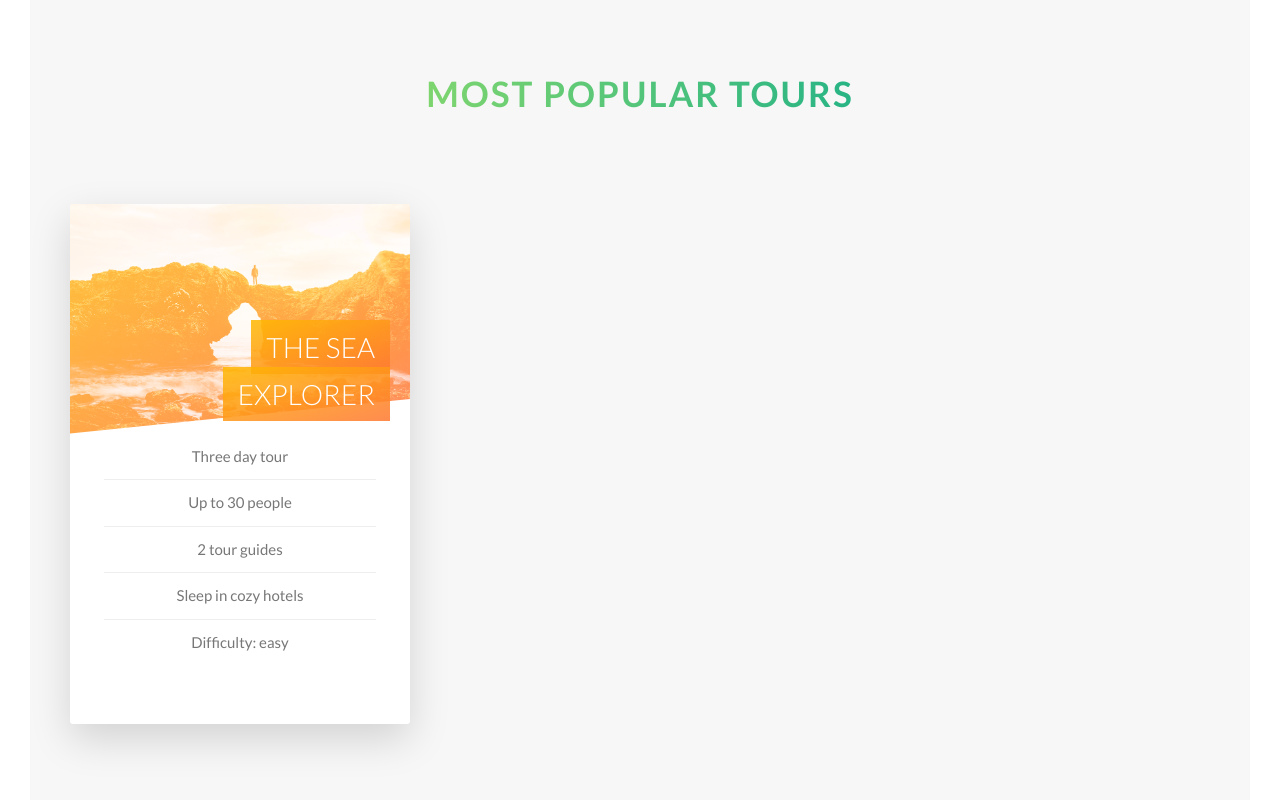
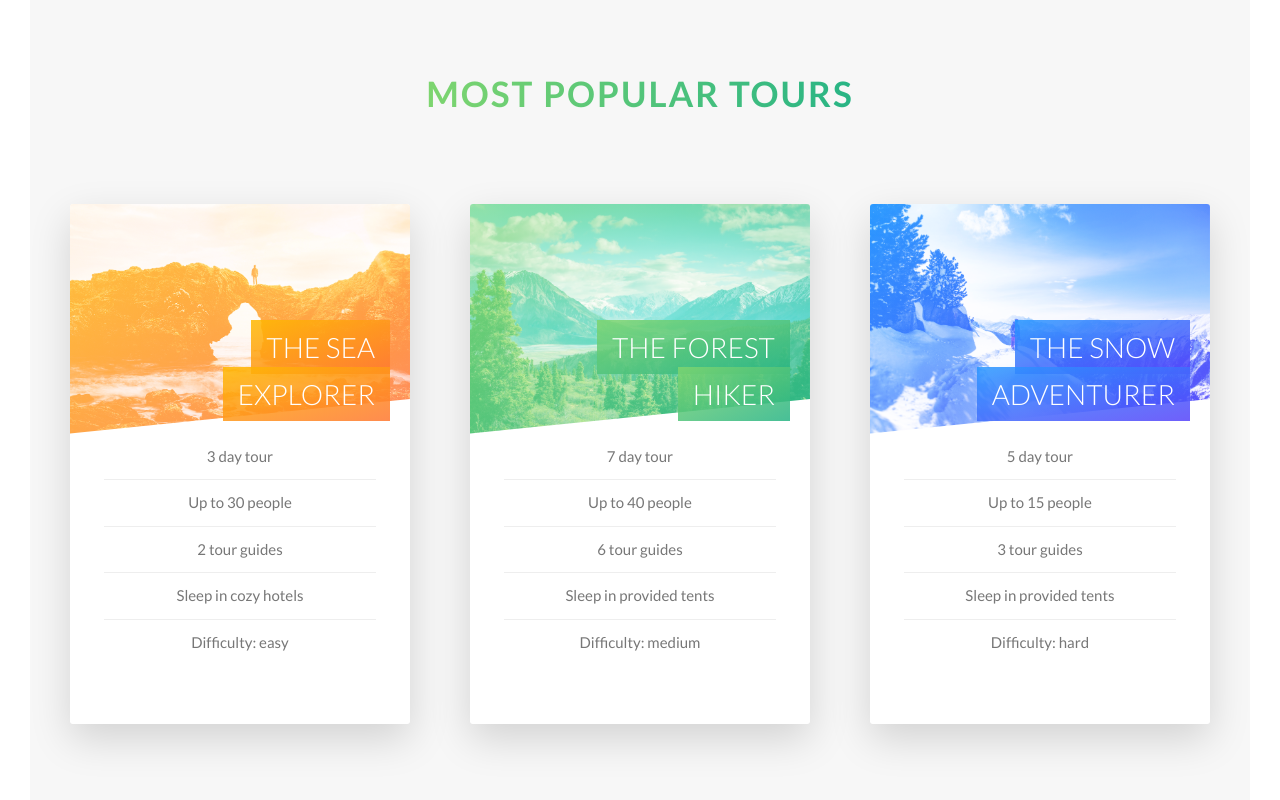
Before and after one commit to ellijayne/advanced-css-sass-play, a plain HTML site: page Natours/starter/index.html in a window 1280 px wide. Shown: the part 2330-3130 px from the top of the page. Drawn offline with Linux system fonts and the light colour scheme.

Commit message:
added other two tour cards and colors

```diff
--- a/Natours/starter/index.html
+++ b/Natours/starter/index.html
@@ -140,7 +140,9 @@
                     </h2>
                 </div>
 
+
               <div class="row">
+                  <!-- CARD ONE -->
                   <div class="col-1-of-3">
                     <div class="card">
                       <div class="card__side card__side--front">
@@ -156,7 +158,7 @@
 
                         <div class="card__details">
                           <ul>
-                            <li>Three day tour</li>
+                            <li>3 day tour</li>
                             <li>Up to 30 people</li>
                             <li>2 tour guides</li>
                             <li>Sleep in cozy hotels</li>
@@ -177,27 +179,84 @@
                     </div>
                   </div>
 
-                  <!-- <div class="col-1-of-3">
+                  <!-- CARD TWO -->
+                  <div class="col-1-of-3">
                     <div class="card">
                       <div class="card__side card__side--front">
-                        FRONT
+                        <div class="card__picture card__picture--2">
+                          <!-- background img added through css -->
+                        </div>
+
+                        <h4 class="card__heading">
+                          <span class="card__heading-span card__heading-span--2">
+                            The Forest Hiker
+                          </span>
+                        </h4>
+
+                        <div class="card__details">
+                          <ul>
+                            <li>7 day tour</li>
+                            <li>Up to 40 people</li>
+                            <li>6 tour guides</li>
+                            <li>Sleep in provided tents</li>
+                            <li>Difficulty: medium</li>
+                          </ul>
+                        </div>
+
                       </div>
-                      <div class="card__side card__side--back">
-                        BACK
+                      <div class="card__side card__side--back card__side--back-2">
+                        <div class="card__cta">
+                          <div class="card__price-box">
+                            <p class="card__price-only">Only</p>
+                            <div class="card__price-value">$897</div>
+                            <a href="#" class="btn btn--white">Book now!</a>
+                          </div>
+                        </div>
                       </div>
                     </div>
                   </div>
 
+                  <!-- CARD THREE -->
                   <div class="col-1-of-3">
                     <div class="card">
                       <div class="card__side card__side--front">
-                        FRONT
+                        <div class="card__picture card__picture--3">
+                          <!-- background img added through css -->
+                        </div>
+
+                        <h4 class="card__heading">
+                          <span class="card__heading-span card__heading-span--3">
+                            The Snow Adventurer
+                          </span>
+                        </h4>
+
+                        <div class="card__details">
+                          <ul>
+                            <li>5 day tour</li>
+                            <li>Up to 15 people</li>
+                            <li>3 tour guides</li>
+                            <li>Sleep in provided tents</li>
+                            <li>Difficulty: hard</li>
+                          </ul>
+                        </div>
+
                       </div>
-                      <div class="card__side card__side--back">
-                        BACK
+                      <div class="card__side card__side--back card__side--back-3">
+                        <div class="card__cta">
+                          <div class="card__price-box">
+                            <p class="card__price-only">Only</p>
+                            <div class="card__price-value">$297</div>
+                            <a href="#" class="btn btn--white">Book now!</a>
+                          </div>
+                        </div>
                       </div>
                     </div>
-                  </div> -->
+                  </div>
+
+
+
+
+
               </div>
             </section>
         </main>
--- a/Natours/starter/sass/components/_card.scss
+++ b/Natours/starter/sass/components/_card.scss
@@ -57,11 +57,11 @@
         }
 
         &--2 {
-          background-image: url(../img/nat-5.jpg);
+          background-image: linear-gradient(to right bottom, $color-primary-light, $color-primary-dark), url(../img/nat-6.jpg);
         }
 
         &--3 {
-          background-image: url(../img/nat-5.jpg);
+          background-image: linear-gradient(to right bottom, $color-tertiary-light, $color-tertiary-dark), url(../img/nat-7.jpg);
         }
     }
 
@@ -84,6 +84,14 @@
 
         &--1 {
           background-image: linear-gradient(to right bottom, rgba($color-secondary-light, 0.85), rgba( $color-secondary-dark, 0.85));
+        }
+
+        &--2 {
+          background-image: linear-gradient(to right bottom, rgba($color-primary-light, 0.85), rgba( $color-primary-dark, 0.85));
+        }
+
+        &--3 {
+          background-image: linear-gradient(to right bottom, rgba($color-tertiary-light, 0.85), rgba( $color-tertiary-dark, 0.85));
         }
     }
 
```
Also changed, not shown: Natours/starter/css/style.css, 1 other file.
